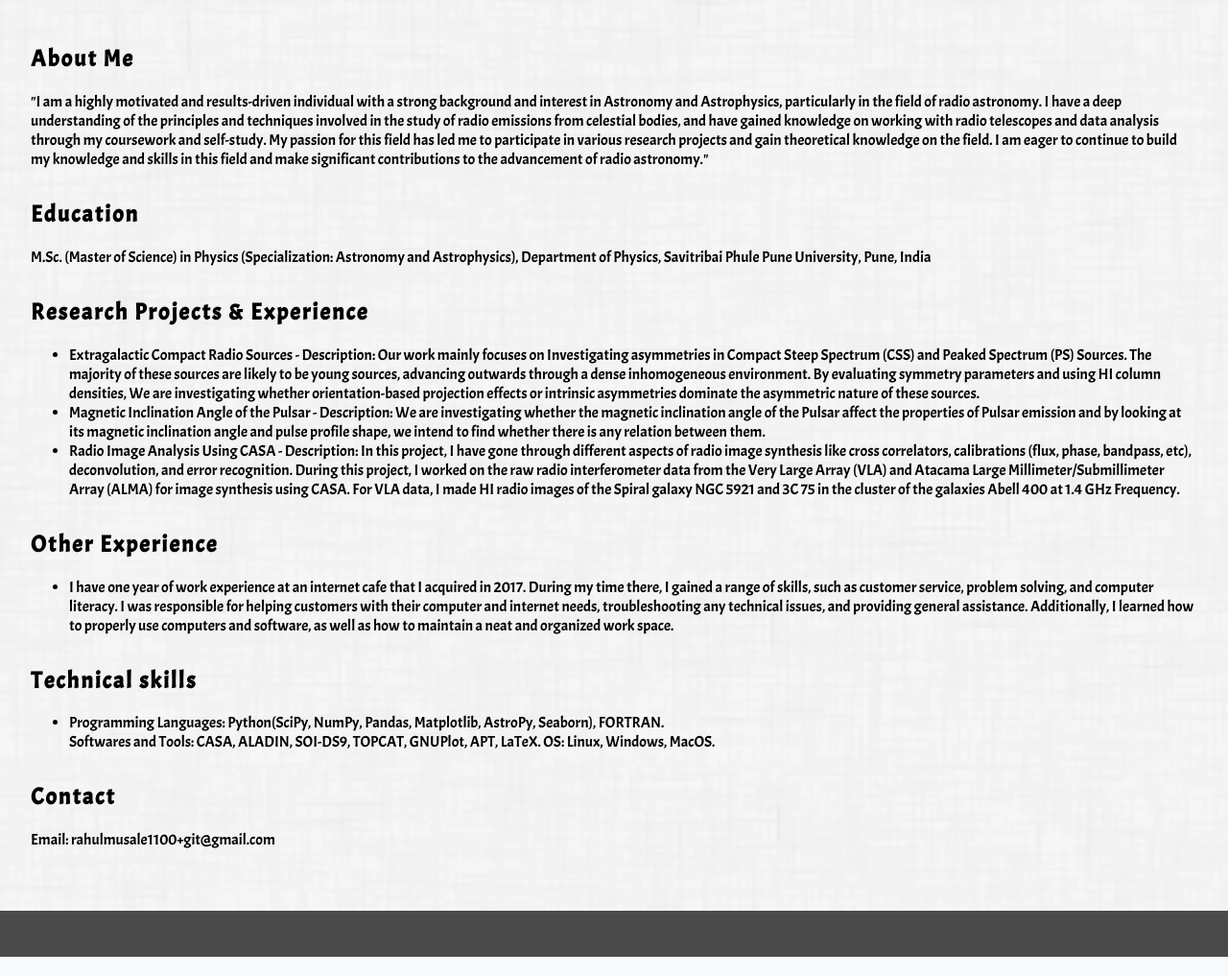
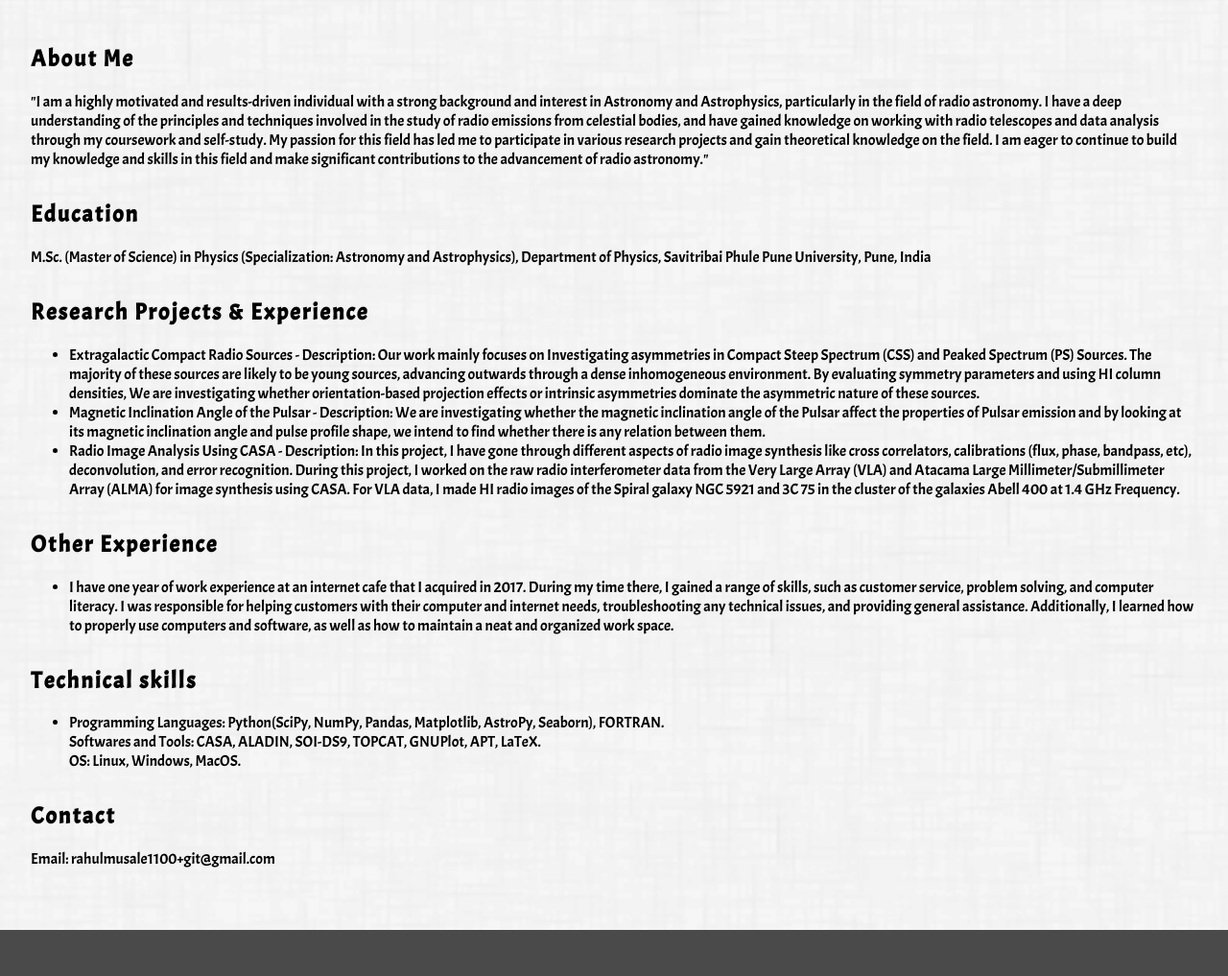
Before and after one commit to rahulmusale1100/rahulmusale1100.github.io, a plain HTML site: page index.html in a window 1280 px wide. Shown: the part 79-1096 px from the top of the page at 96% size. Drawn offline with Linux system fonts and the light colour scheme.

Commit message:
Update index.html

```diff
--- a/index.html
+++ b/index.html
@@ -3,7 +3,9 @@
 <head>
   <title>My Portfolio CV</title>
   <link rel="stylesheet" type="text/css" href="index.css">
+  <script src="animation.js"></script>
 </head>
+
 <body>
   <header>
     <h1>Rahul Musale</h1>
@@ -48,9 +50,9 @@ By evaluating symmetry parameters and using HI column densities, We are investig
     <section id="technical skills">
       <h2>Technical skills</h2>
       <ul>
-        <li>Programming Languages: Python(SciPy, NumPy, Pandas, Matplotlib, AstroPy, Seaborn), FORTRAN.</li>
-        </li>Softwares and Tools: CASA, ALADIN, SOI-DS9, TOPCAT, GNUPlot, APT, LaTeX.</li>
-        </li> OS: Linux, Windows, MacOS.</li>
+        <li>Programming Languages: Python(SciPy, NumPy, Pandas, Matplotlib, AstroPy, Seaborn), FORTRAN.<br>
+        Softwares and Tools: CASA, ALADIN, SOI-DS9, TOPCAT, GNUPlot, APT, LaTeX.<br>
+        OS: Linux, Windows, MacOS.</li>
       </ul>
     </section>
 
```
